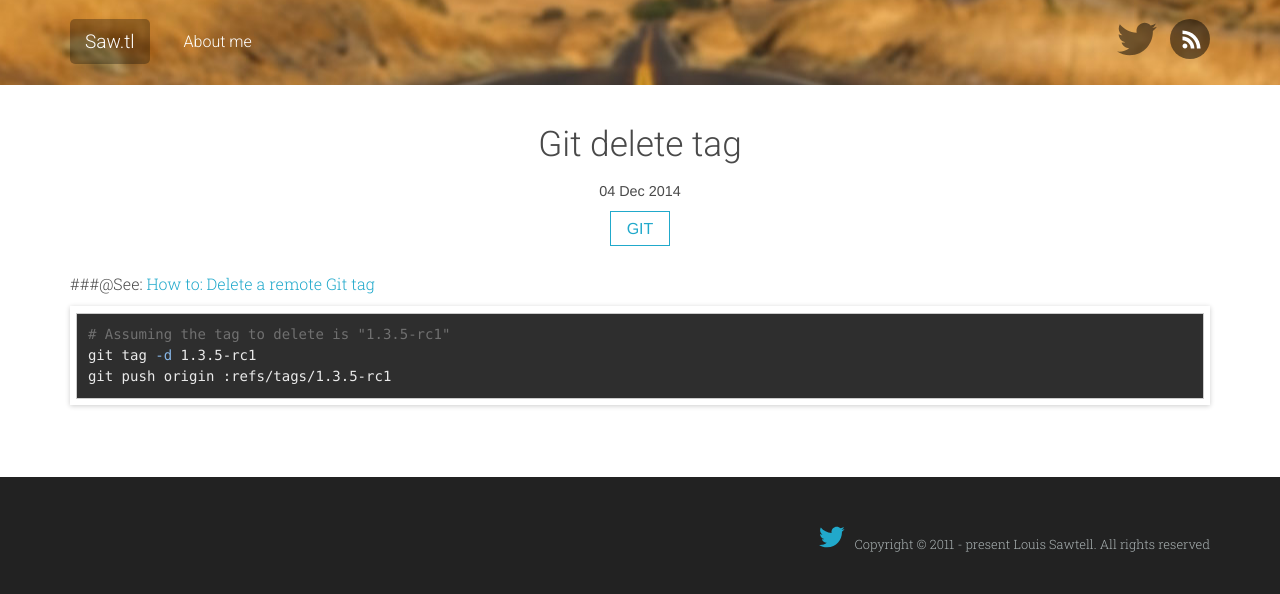
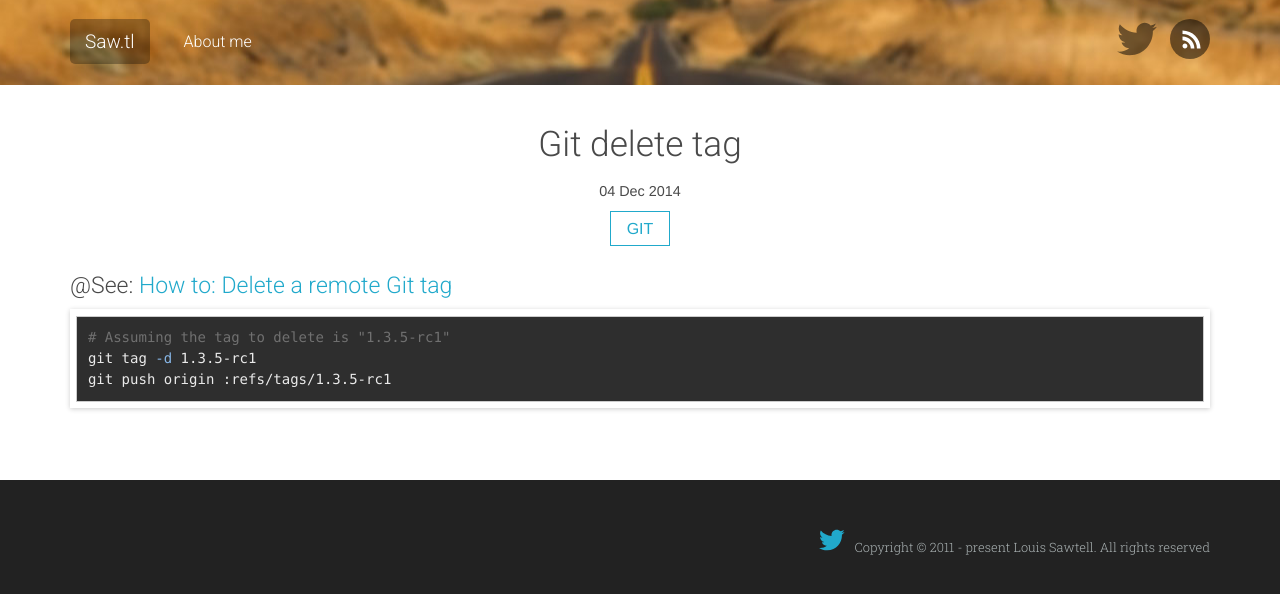
Before and after one commit to sawtell/blog, a Jekyll site: the page built from _posts/2014-12-04-git-delete-tag.md, in a window 1280 px wide. Shown: the top 594 px of the page. Built offline with Jekyll 4.4.1, drawn with Linux system fonts in a browser that asks for light colours; nearby versions of some CDN libraries; comment, search, counter and statistics services are not loaded.

Commit message:
fixing bugs

```diff
--- a/_includes/post-teaser.html
+++ b/_includes/post-teaser.html
@@ -1,5 +1,5 @@
 {% assign post = include.post %}
-<div class="panel panel-default grid-item category-{{ post.categories }}">
+<div class="panel panel-default grid-item category-{{ post.categories|lower }}">
   <div class="post-content panel-body">
     <h2>
       <a class="post-link" href="{{ post.url | prepend: site.baseurl }}">{{ post.title }}</a>
--- a/_posts/2014-12-04-git-delete-tag.md
+++ b/_posts/2014-12-04-git-delete-tag.md
@@ -5,7 +5,7 @@
 tags: Git
 ---
 
-###@See: [How to: Delete a remote Git tag]
+### @See: [How to: Delete a remote Git tag]
 
 {% highlight bash %}
 # Assuming the tag to delete is "1.3.5-rc1"
```
